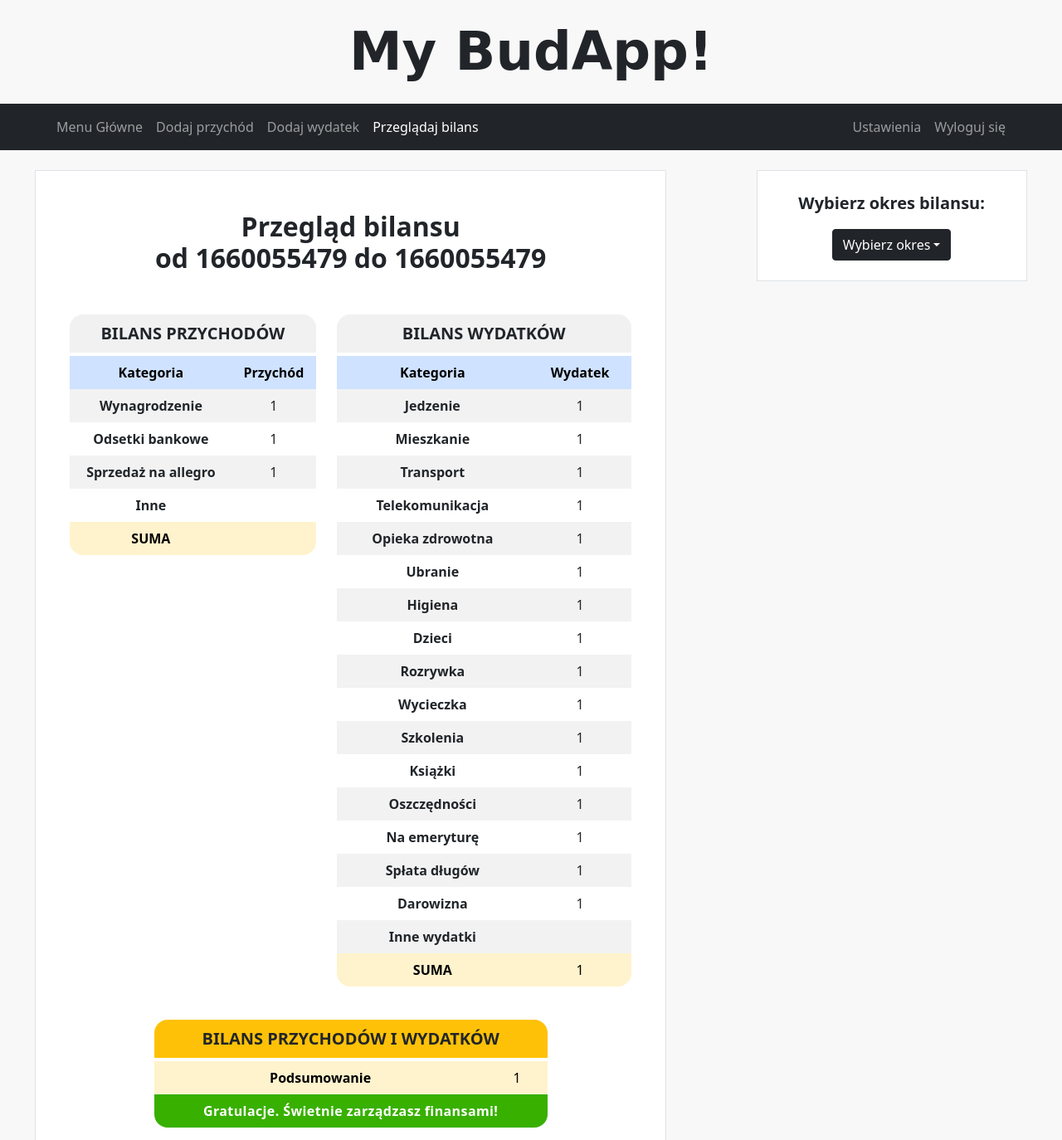
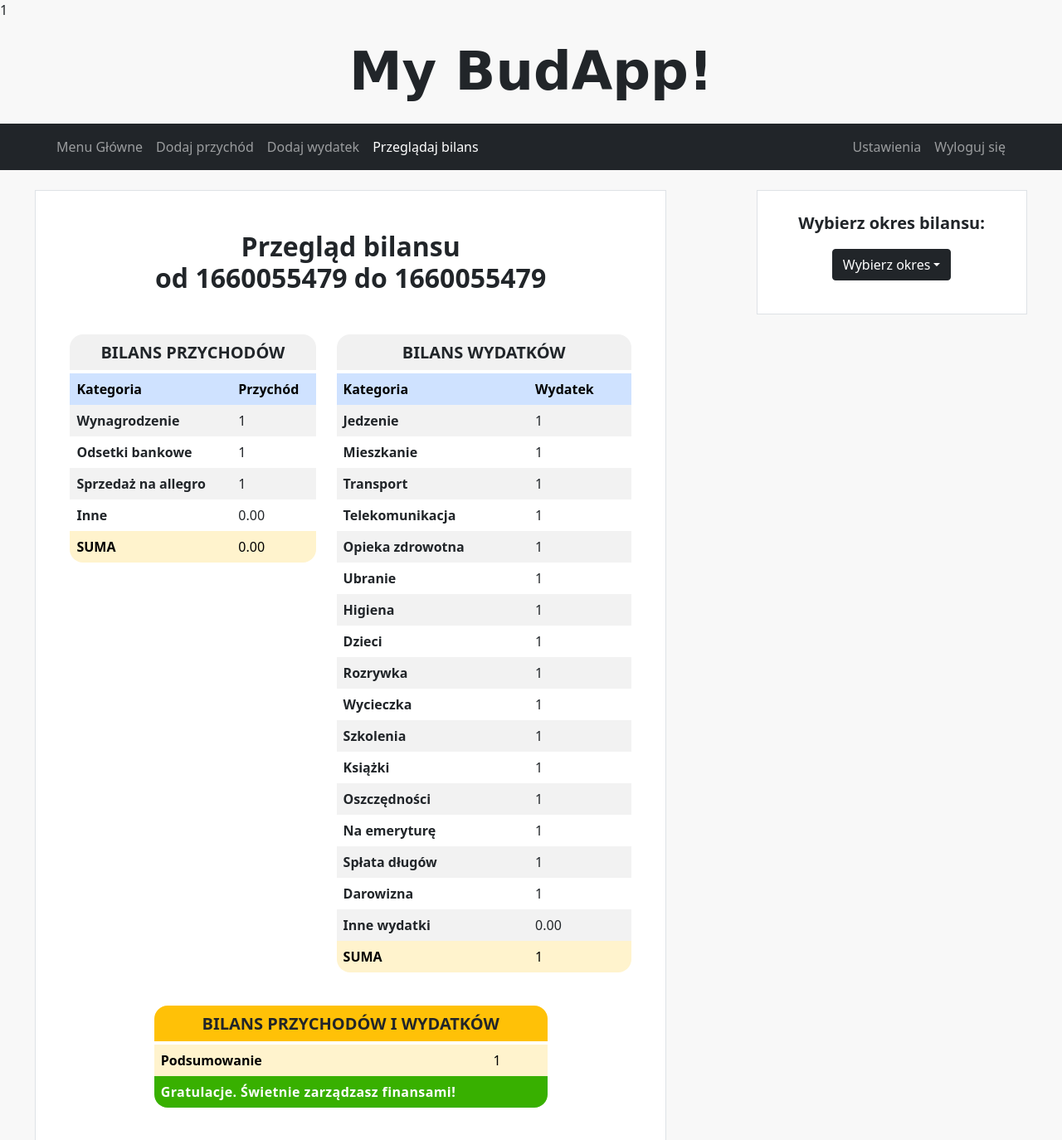
Before and after one commit to base89/My_BudApp, a PHP site: page /display_balance.php in a window 1280 px wide. Shown: the top 1374 px of the page at 83% size. Run offline with PHP 8.4, Linux system fonts and the light colour scheme; the visitor is signed in with stand-in values (Sample User, id 1); some libraries are stand-ins or nearby versions; some web fonts are replaced.

Commit message:
Fixed displaying every values in table

```diff
--- a/display_balance.php
+++ b/display_balance.php
@@ -7,6 +7,8 @@ if (!isset($_SESSION['isLogged'])) {
     header('Location: login.php');
     exit();
 }
+
+print_r($_SESSION['incomes_r']);
 
 ?>
 
@@ -128,6 +130,8 @@ if (!isset($_SESSION['isLogged'])) {
                                 <td><?php if (isset($_SESSION['Salary'])) {
                                         echo $_SESSION['Salary'];
                                         unset($_SESSION['Salary']);
+                                    } else {
+                                        echo "0.00";
                                     }
                                     ?></td>
                             </tr>
@@ -136,6 +140,8 @@ if (!isset($_SESSION['isLogged'])) {
                                 <td><?php if (isset($_SESSION['Interest'])) {
                                         echo $_SESSION['Interest'];
                                         unset($_SESSION['Interest']);
+                                    } else {
+                                        echo "0.00";
                                     }
                                     ?></td>
                             </tr>
@@ -144,6 +150,8 @@ if (!isset($_SESSION['isLogged'])) {
                                 <td><?php if (isset($_SESSION['Allegro'])) {
                                         echo $_SESSION['Allegro'];
                                         unset($_SESSION['Allegro']);
+                                    } else {
+                                        echo "0.00";
                                     }
                                     ?></td>
                             </tr>
@@ -152,6 +160,8 @@ if (!isset($_SESSION['isLogged'])) {
                                 <td><?php if (isset($_SESSION['Another Incomes'])) {
                                         echo $_SESSION['Another Incomes'];
                                         unset($_SESSION['Another Incomes']);
+                                    } else {
+                                        echo "0.00";
                                     }
                                     ?></td>
                             </tr>
@@ -162,6 +172,8 @@ if (!isset($_SESSION['isLogged'])) {
                                 <td class="border-bottom-0"><?php if (isset($_SESSION['incomesSum'])) {
                                                                 echo $_SESSION['incomesSum'];
                                                                 unset($_SESSION['incomesSum']);
+                                                            } else {
+                                                                echo "0.00";
                                                             }
                                                             ?></td>
                             </tr>
@@ -183,6 +195,8 @@ if (!isset($_SESSION['isLogged'])) {
                                 <td><?php if (isset($_SESSION['Food'])) {
                                         echo $_SESSION['Food'];
                                         unset($_SESSION['Food']);
+                                    } else {
+                                        echo "0.00";
                                     }
                                     ?></td>
                             </tr>
@@ -191,6 +205,8 @@ if (!isset($_SESSION['isLogged'])) {
                                 <td><?php if (isset($_SESSION['Apartment'])) {
                                         echo $_SESSION['Apartment'];
                                         unset($_SESSION['Apartment']);
+                                    } else {
+                                        echo "0.00";
                                     }
                                     ?></td>
                             </tr>
@@ -199,6 +215,8 @@ if (!isset($_SESSION['isLogged'])) {
                                 <td><?php if (isset($_SESSION['Transport'])) {
                                         echo $_SESSION['Transport'];
                                         unset($_SESSION['Transport']);
+                                    } else {
+                                        echo "0.00";
                                     }
                                     ?></td>
                             </tr>
@@ -207,6 +225,8 @@ if (!isset($_SESSION['isLogged'])) {
                                 <td><?php if (isset($_SESSION['Telecommunication'])) {
                                         echo $_SESSION['Telecommunication'];
                                         unset($_SESSION['Telecommunication']);
+                                    } else {
+                                        echo "0.00";
                                     }
                                     ?></td>
                             </tr>
@@ -215,6 +235,8 @@ if (!isset($_SESSION['isLogged'])) {
                                 <td><?php if (isset($_SESSION['Healthcare'])) {
                                         echo $_SESSION['Healthcare'];
                                         unset($_SESSION['Healthcare']);
+                                    } else {
+                                        echo "0.00";
                                     }
                                     ?></td>
                             </tr>
@@ -223,6 +245,8 @@ if (!isset($_SESSION['isLogged'])) {
                                 <td><?php if (isset($_SESSION['Clothes'])) {
                                         echo $_SESSION['Clothes'];
                                         unset($_SESSION['Clothes']);
+                                    } else {
+                                        echo "0.00";
                                     }
                                     ?></td>
                             </tr>
@@ -231,6 +255,8 @@ if (!isset($_SESSION['isLogged'])) {
                                 <td><?php if (isset($_SESSION['Hygiene'])) {
                                         echo $_SESSION['Hygiene'];
                                         unset($_SESSION['Hygiene']);
+                                    } else {
+                                        echo "0.00";
                                     }
                                     ?></td>
                             </tr>
@@ -239,6 +265,8 @@ if (!isset($_SESSION['isLogged'])) {
                                 <td><?php if (isset($_SESSION['Children'])) {
                                         echo $_SESSION['Children'];
                                         unset($_SESSION['Children']);
+                                    } else {
+                                        echo "0.00";
                                     }
                                     ?></td>
                             </tr>
@@ -247,6 +275,8 @@ if (!isset($_SESSION['isLogged'])) {
                                 <td><?php if (isset($_SESSION['Entertainment'])) {
                                         echo $_SESSION['Entertainment'];
                                         unset($_SESSION['Entertainment']);
+                                    } else {
+                                        echo "0.00";
                                     }
                                     ?></td>
                             </tr>
@@ -255,6 +285,8 @@ if (!isset($_SESSION['isLogged'])) {
                                 <td><?php if (isset($_SESSION['Trip'])) {
                                         echo $_SESSION['Trip'];
                                         unset($_SESSION['Trip']);
+                                    } else {
+                                        echo "0.00";
                                     }
                                     ?></td>
                             </tr>
@@ -263,6 +295,8 @@ if (!isset($_SESSION['isLogged'])) {
                                 <td><?php if (isset($_SESSION['Training'])) {
                                         echo $_SESSION['Training'];
                                         unset($_SESSION['Training']);
+                                    } else {
+                                        echo "0.00";
                                     }
                                     ?></td>
                             </tr>
@@ -271,6 +305,8 @@ if (!isset($_SESSION['isLogged'])) {
                                 <td><?php if (isset($_SESSION['Books'])) {
                                         echo $_SESSION['Books'];
                                         unset($_SESSION['Books']);
+                                    } else {
+                                        echo "0.00";
                                     }
                                     ?></td>
                             </tr>
@@ -279,6 +315,8 @@ if (!isset($_SESSION['isLogged'])) {
                                 <td><?php if (isset($_SESSION['Savings'])) {
                                         echo $_SESSION['Savings'];
                                         unset($_SESSION['Savings']);
+                                    } else {
+                                        echo "0.00";
                                     }
                                     ?></td>
                             </tr>
@@ -287,6 +325,8 @@ if (!isset($_SESSION['isLogged'])) {
                                 <td><?php if (isset($_SESSION['Retirement'])) {
                                         echo $_SESSION['Retirement'];
                                         unset($_SESSION['Retirement']);
+                                    } else {
+                                        echo "0.00";
                                     }
                                     ?></td>
                             </tr>
@@ -295,6 +335,8 @@ if (!isset($_SESSION['isLogged'])) {
                                 <td><?php if (isset($_SESSION['Repayment'])) {
                                         echo $_SESSION['Repayment'];
                                         unset($_SESSION['Repayment']);
+                                    } else {
+                                        echo "0.00";
                                     }
                                     ?></td>
                             </tr>
@@ -303,6 +345,8 @@ if (!isset($_SESSION['isLogged'])) {
                                 <td><?php if (isset($_SESSION['Donation'])) {
                                         echo $_SESSION['Donation'];
                                         unset($_SESSION['Donation']);
+                                    } else {
+                                        echo "0.00";
                                     }
                                     ?></td>
                             </tr>
@@ -311,6 +355,8 @@ if (!isset($_SESSION['isLogged'])) {
                                 <td><?php if (isset($_SESSION['Another Expenses'])) {
                                         echo $_SESSION['Another Expenses'];
                                         unset($_SESSION['Another Expenses']);
+                                    } else {
+                                        echo "0.00";
                                     }
                                     ?></td>
                             </tr>
@@ -321,6 +367,8 @@ if (!isset($_SESSION['isLogged'])) {
                                 <td class="border-bottom-0"><?php if (isset($_SESSION['expenceSum'])) {
                                                                 echo $_SESSION['expenceSum'];
                                                                 unset($_SESSION['expenceSum']);
+                                                            } else {
+                                                                echo "0.00";
                                                             }
                                                             ?></td>
                             </tr>
```
Also changed, not shown: balance_form.php (+6 -6 lines).
